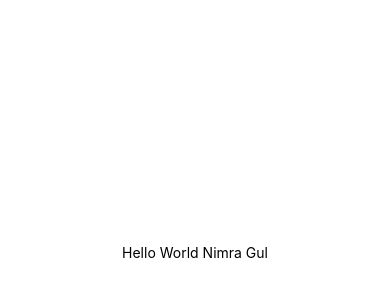
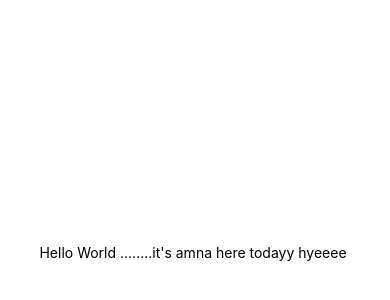
Before and after one commit to sabahatqadeer682/DevOps, a React Native app: screen / in a window 390 px wide. Shown: the part 170-470 px from the top of the page. Built offline with nearby package versions, Linux system fonts and the light colour scheme.

Commit message:
cloned and updated by amna

```diff
--- a/App.js
+++ b/App.js
@@ -4,7 +4,7 @@ import { StyleSheet, Text, View } from 'react-native';
 export default function App() {
   return (
     <View style={styles.container}>
-      <Text>Hello World Nimra Gul</Text>
+      <Text>Hello World ........it's amna here todayy hyeeee </Text>
       <StatusBar style="auto" />
     </View>
   );
```
